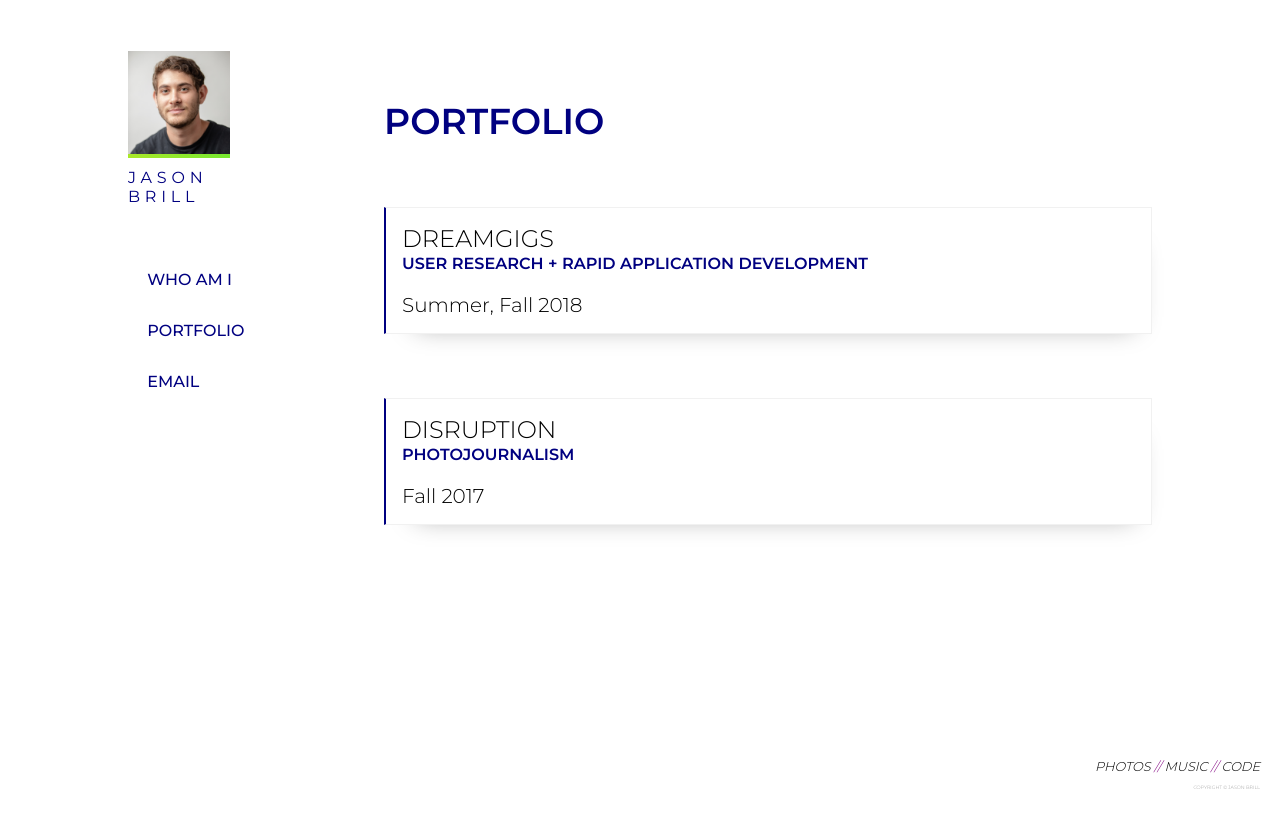
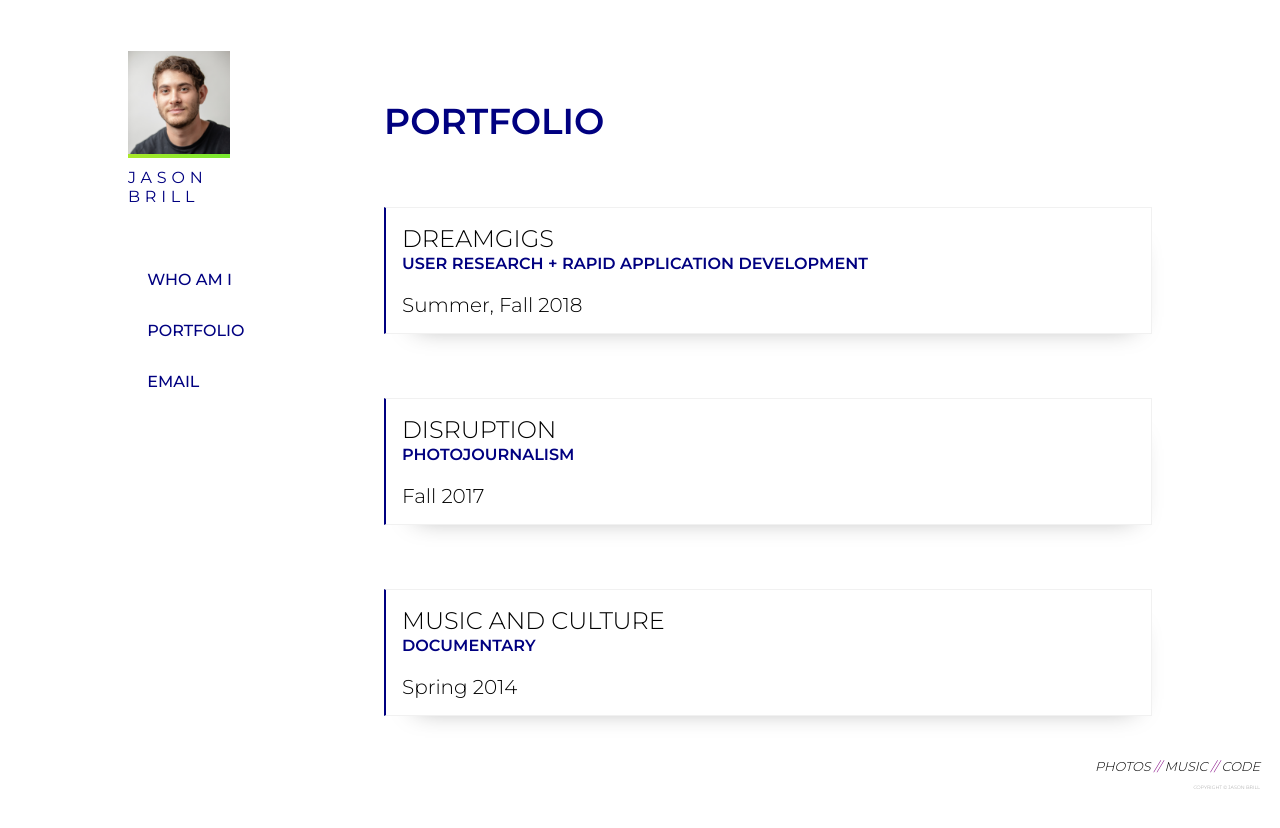
Before and after one commit to jbrill/personal-site, a Vue app: page / in a window 1280 px wide. Shown: the top 828 px of the page. Built offline with nearby package versions, Linux system fonts and the light colour scheme.

Commit message:
Adding music doc

```diff
--- /dev/null
+++ b/src/components/MusicAndCulture.vue
@@ -0,0 +1,40 @@
+<template>
+  <div>
+    <Base>
+      <h2 style="margin: 0; color: navy;">MUSIC AND CULTURE</h2>
+      <p style="font-style: italic;">A documentary centered on the relationship between music and culture.</p>
+      <iframe src="https://player.vimeo.com/video/97366907" width="640" height="360" frameborder="0" allow="autoplay; fullscreen" allowfullscreen></iframe>
+      <p><a href="https://vimeo.com/97366907">Music and Culture</a> from <a href="https://vimeo.com/fcit">FCS</a> on <a href="https://vimeo.com">Vimeo</a>.</p>
+      <p>I worked on this documentary for roughly 6 weeks during my senior year of high school at Friends Central School in Wynnewood, PA. I worked closely with a peer, Sydney Shore, during this time. We interviewed musicheads and professors alike to uncover secrets regarding the relationship between music and culture.</p>
+     <p>This documentary was edited with Adobe Premier Pro and After Effects.</p>
+    </Base>
+  </div>
+</template>
+
+<script>
+import Base from "./Base.vue";
+
+export default {
+  name: "MusicAndCulture",
+  components: {
+    Base
+  }
+};
+</script>
+
+<style scoped>
+p {
+  font-size: smaller;
+}
+.about__contain__footnote {
+  font-size: 30%;
+  margin-top: -5px;
+}
+.about__contain__footnote:hover {
+  background-color: coral;
+}
+img:hover {
+  cursor: pointer;
+  opacity: 0.7;
+}
+</style>
--- a/src/components/Portfolio.vue
+++ b/src/components/Portfolio.vue
@@ -16,6 +16,11 @@
            DISRUPTION
 	    <h6 class="portfolio__medium">PHOTOJOURNALISM</h6>
         <p>Fall 2017</p>
+      </router-link>
+      <router-link to="/portfolio/music_and_culture" tag="div" class="portfolio__contain">
+           MUSIC AND CULTURE
+	    <h6 class="portfolio__medium">DOCUMENTARY</h6>
+        <p>Spring 2014</p>
       </router-link>
     </Base>
   </div>
--- a/src/main.js
+++ b/src/main.js
@@ -8,6 +8,7 @@ import Portfolio from "./components/Portfolio.vue";
 import Neptune from "./components/Neptune.vue";
 import Disruption from "./components/Disruption.vue";
 import Dreamgigs from "./components/Dreamgigs.vue";
+import MusicAndCulture from "./components/MusicAndCulture.vue";
 
 Vue.use(Router);
 
@@ -40,6 +41,11 @@ const router = new Router({
       component: Neptune
     },
     {
+      path: "/portfolio/music_and_culture",
+      name: "music_and_culture",
+      component: MusicAndCulture
+    },
+    {
       path: "/portfolio/disruption",
       name: "disruption",
       component: Disruption
```
